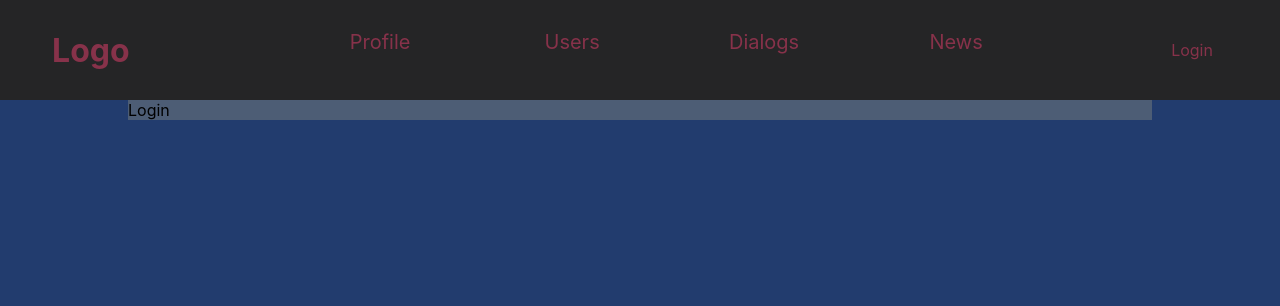
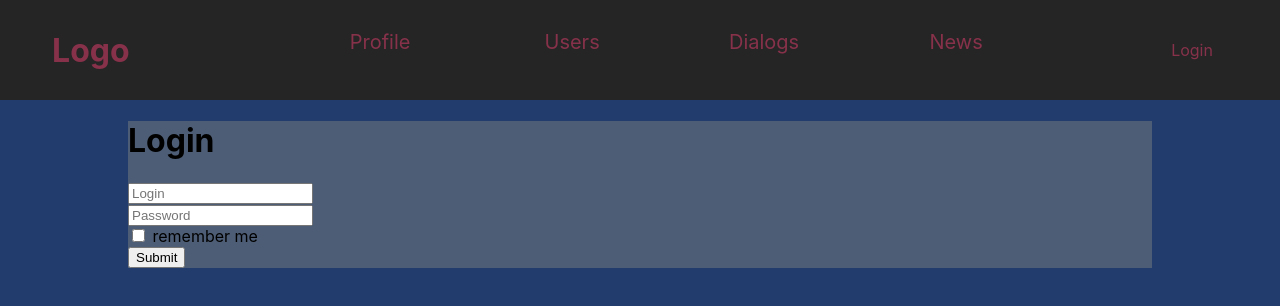
Before and after one commit to MykhailoK007/network, a React (Create React App) app: page /login in a window 1280 px wide. Shown: the top 306 px of the page. Built offline with nearby package versions, Linux system fonts and the light colour scheme; no server answers.

Commit message:
Add redux-form

```diff
--- a/package.json
+++ b/package.json
@@ -13,8 +13,8 @@
     "react-router-dom": "^5.1.2",
     "react-scripts": "3.3.0",
     "redux": "^4.0.5",
+    "redux-form": "^8.3.0",
     "redux-thunk": "^2.3.0"
-
   },
   "scripts": {
     "start": "react-scripts start",
--- a/src/Components/Login.js
+++ b/src/Components/Login.js
@@ -1,12 +1,38 @@
 import React from "react";
+import {Field, reduxForm} from "redux-form";
+
+
+
+const LoginForm = (props) => {
+    return <form onSubmit={props.handleSubmit}>
+        {console.log(props)}
+        <div>
+            <Field placeholder = "Login" name = {'login'} component = {"input"}/>
+        </div>
+        <div>
+            <Field placeholder = "Password" name = {'password'} component = {"input"}/>
+        </div>
+        <div>
+            <Field type = "checkbox" name = {'rememberMe'} component = {"input"}/> remember me
+        </div>
+        <button>Submit</button>
+    </form>
+}
 
 
 function Login(props){
+    const onSubmit = (formData) => {
+        console.log(formData)
+    }
     return <div className='container'>
-        Login
+        <h1>Login</h1>
+        <LoginReduxForm onSubmit={onSubmit}/>
     </div>
 }
 
+const LoginReduxForm = reduxForm({
+    form:'login'
+})(LoginForm);
 
 
 
--- a/src/redux/redux-store.js
+++ b/src/redux/redux-store.js
@@ -4,11 +4,14 @@ import dialogReducer from "./dialog-reducer";
 import usersReducer from "./users-reducer";
 import authorizationReducer from "./authorization-reducer";
 import ThunkMiddleware from 'redux-thunk';
+import {reducer as formReducer} from "redux-form";
+
 let reducers = combineReducers({
     profile:profileReducer,
     dialogs:dialogReducer,
     users:usersReducer,
-    authorization:authorizationReducer
+    authorization:authorizationReducer,
+    form:formReducer
 })
 
 let store=createStore(reducers,applyMiddleware(ThunkMiddleware));
```
Also changed, not shown: 1 other file (tests, documents, lock files or other folders).
